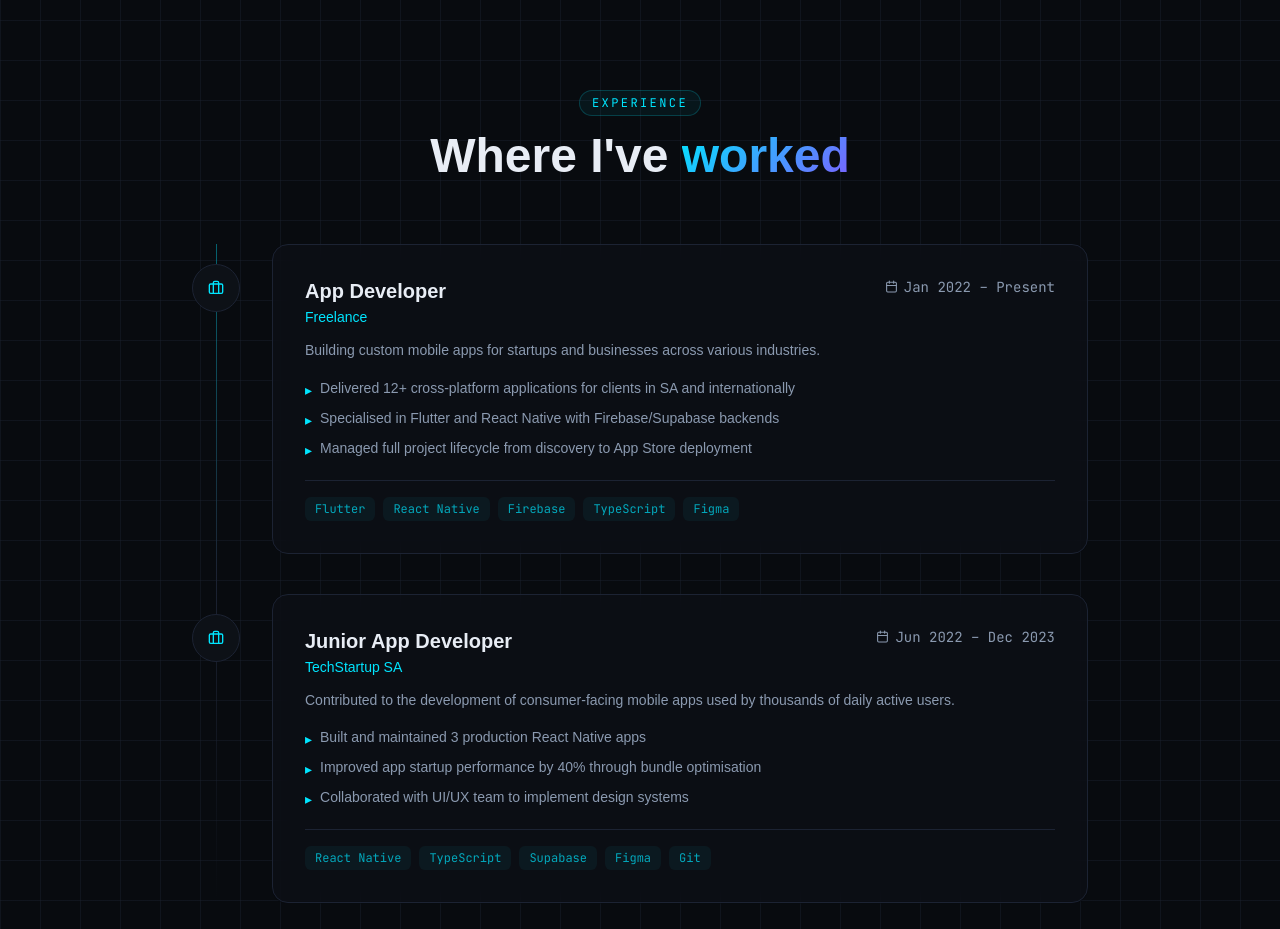
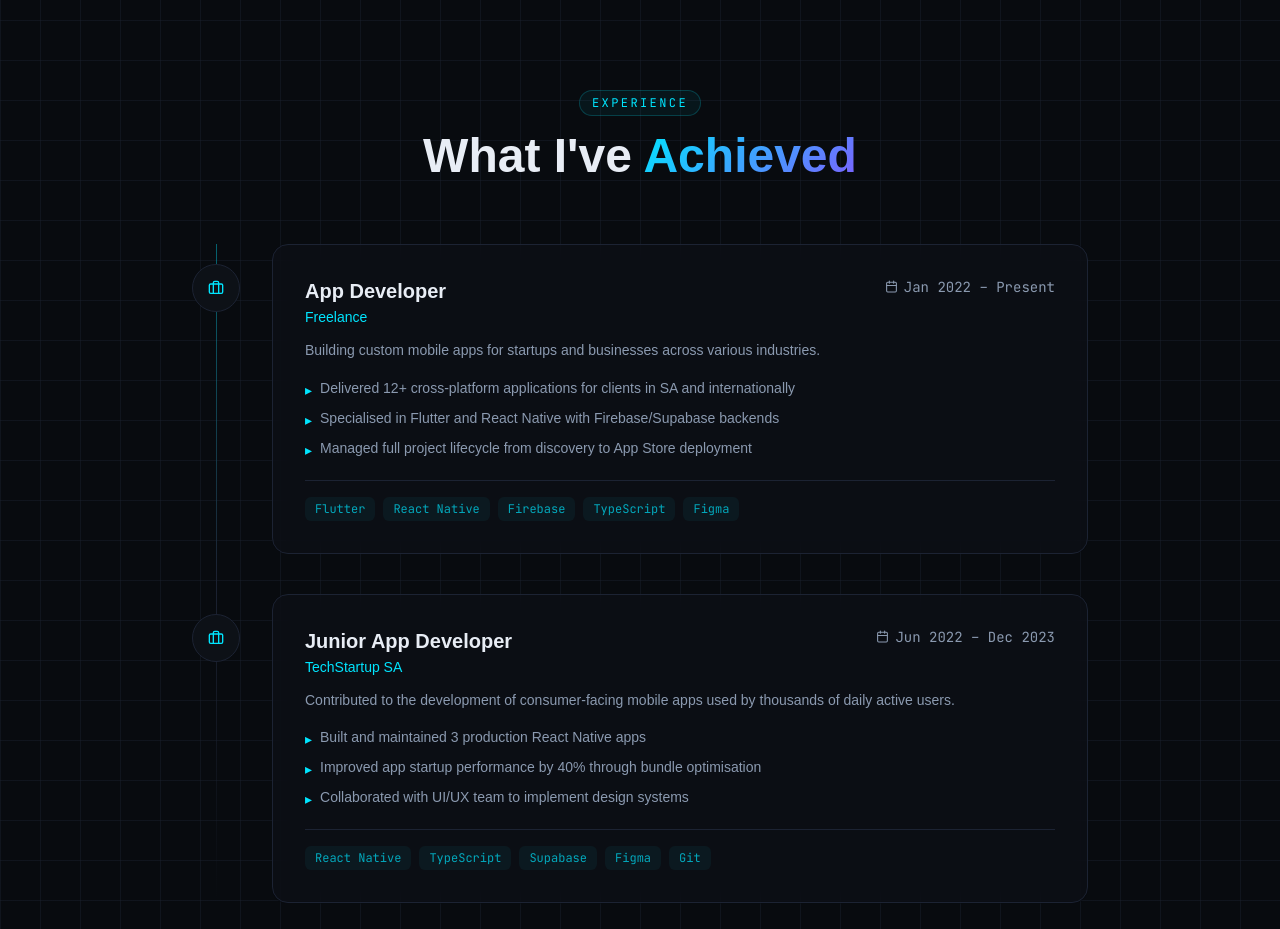
Before and after one commit to 25033865/mudau-portfolio, a Next.js app: page / in a window 1280 px wide. Shown: the part 4420-5349 px from the top of the page. Built offline with nearby package versions, Linux system fonts and the light colour scheme; a web font is replaced by a local one.

Commit message:
Achievements

```diff
--- a/src/components/sections/ExperienceSection.tsx
+++ b/src/components/sections/ExperienceSection.tsx
@@ -15,8 +15,8 @@ export default function ExperienceSection() {
       <div className="relative z-10 mx-auto max-w-4xl">
         <SectionHeader
           label="Experience"
-          title="Where I've"
-          titleAccent="worked"
+          title="What I've"
+          titleAccent="Achieved"
         />
 
         {/* Timeline */}
```
